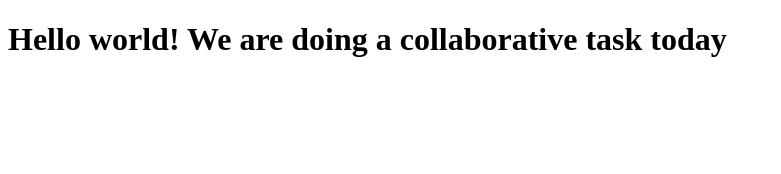
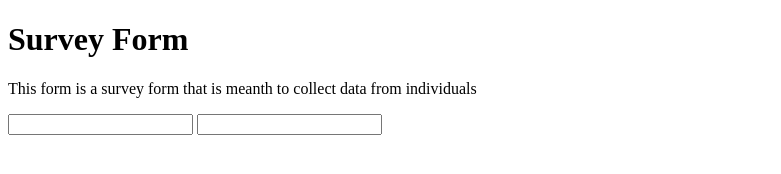
Before and after one commit to Ismael148/Html-Css-Benaiah-Ismael, a plain HTML site: page index.html in a window 1280 px wide. Shown: the whole page, without its empty margins (0-781 px from the left). Drawn offline with Linux system fonts and the light colour scheme.

Commit message:
First Commit

```diff
--- a/index.html
+++ b/index.html
@@ -9,7 +9,13 @@
 </head>
 
 <body>
-    <h1>Hello world! We are doing a collaborative task today</h1>
+        <h1 id = "title">Survey Form</h1>
+        <p id = "description">This form is a survey form that is meanth to collect data from individuals</p>
+
+        <form id = "name">
+            <input type = "email" id = "email" required>
+            <input type = "number" id = "number" required>
+        </form>
 </body>
 
 </html>
```
